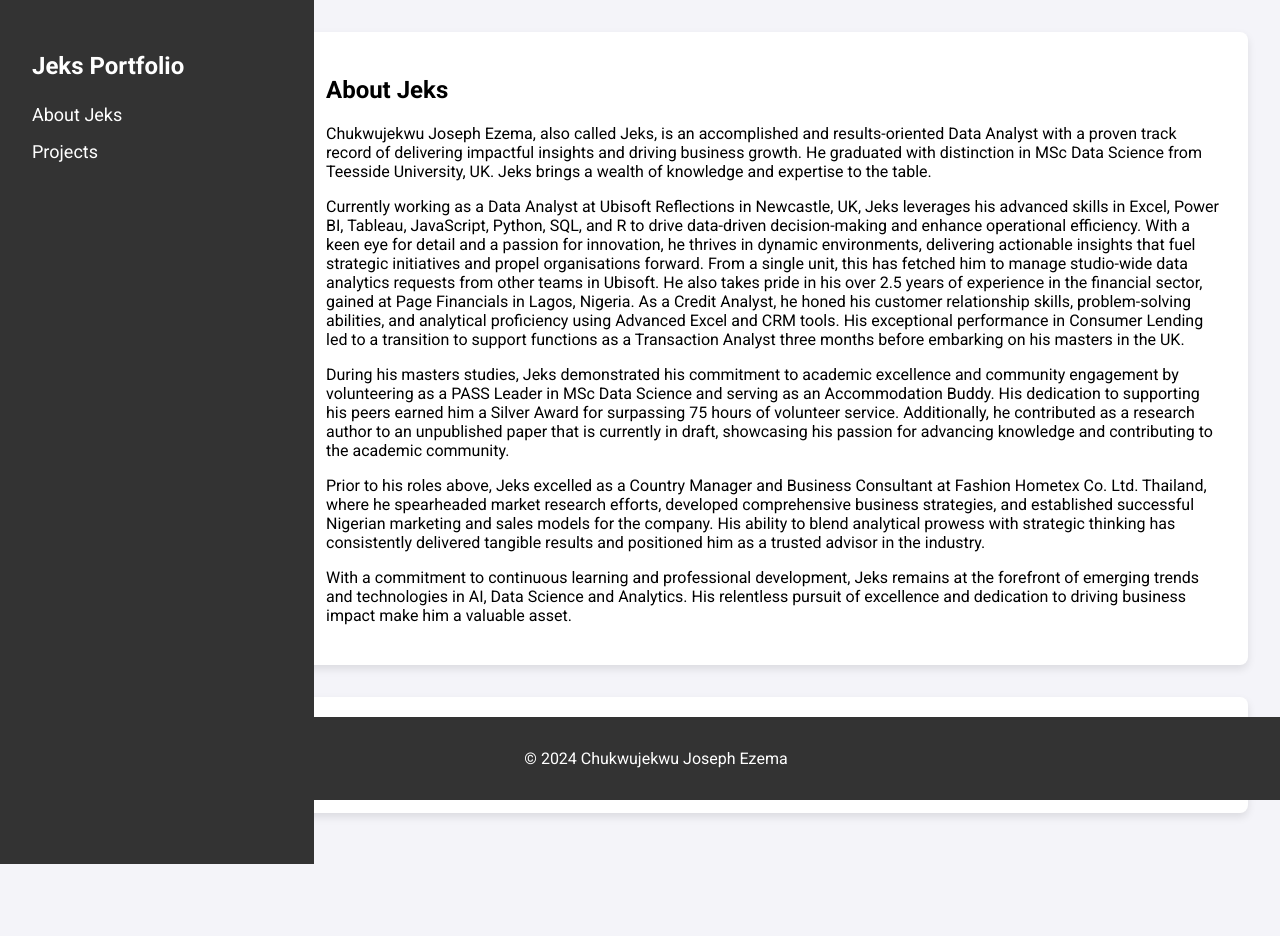
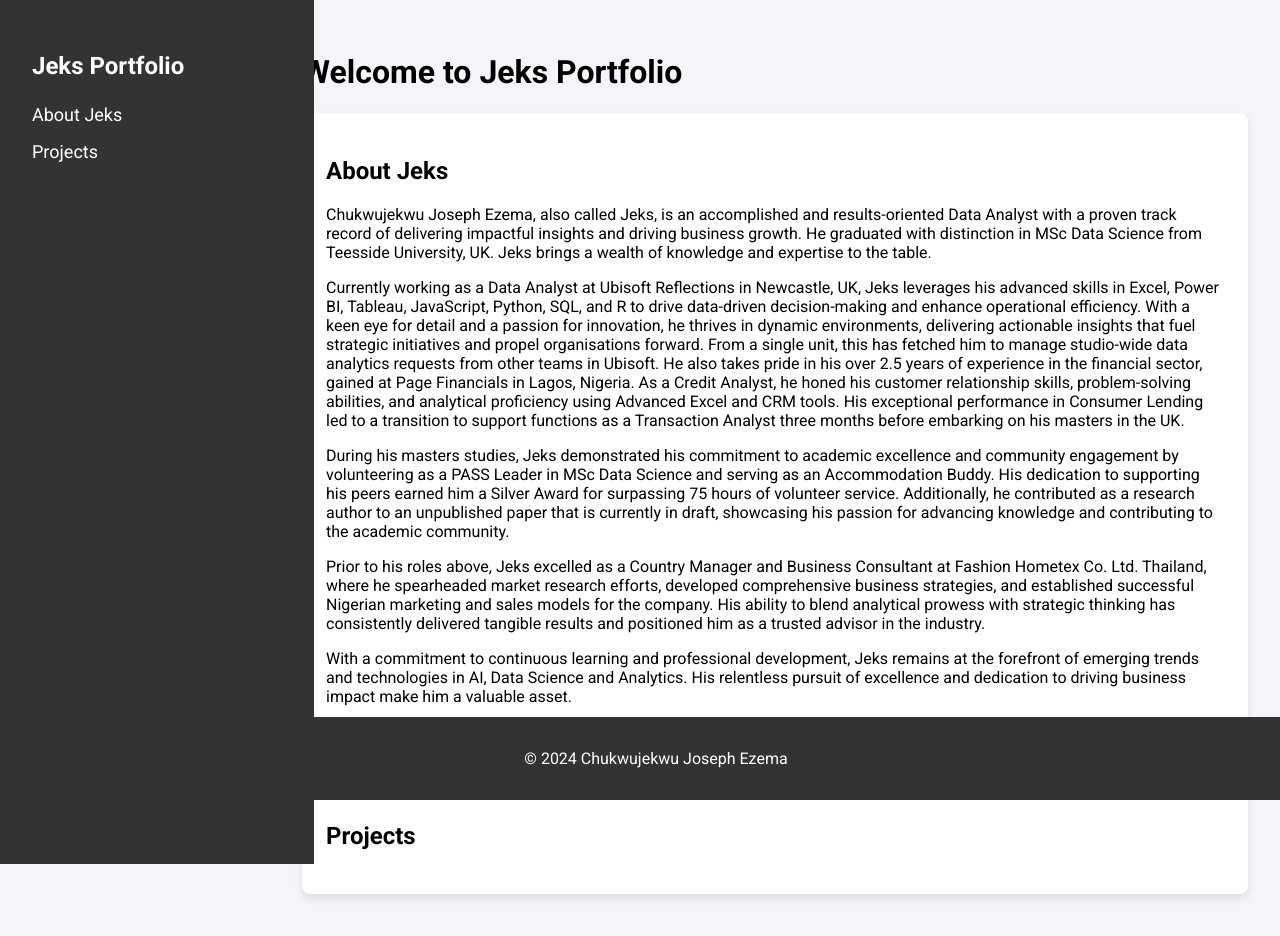
Before and after one commit to Jeks042/jeks042.github.io, a plain HTML site: page index.html in a window 1280 px wide. Before the commit the page ends 877 px from the top, so only its background shows below. Drawn offline with Linux system fonts and the light colour scheme; no server answers.

Commit message:
Update index.html

```diff
--- a/index.html
+++ b/index.html
@@ -18,6 +18,9 @@
             </nav>
         </aside>
         <main class="content">
+            <header>
+                <h1>Welcome to Jeks Portfolio</h1>
+            </header>
             <section id="about" class="card">
                 <h2>About Jeks</h2>
                 <p>
```
